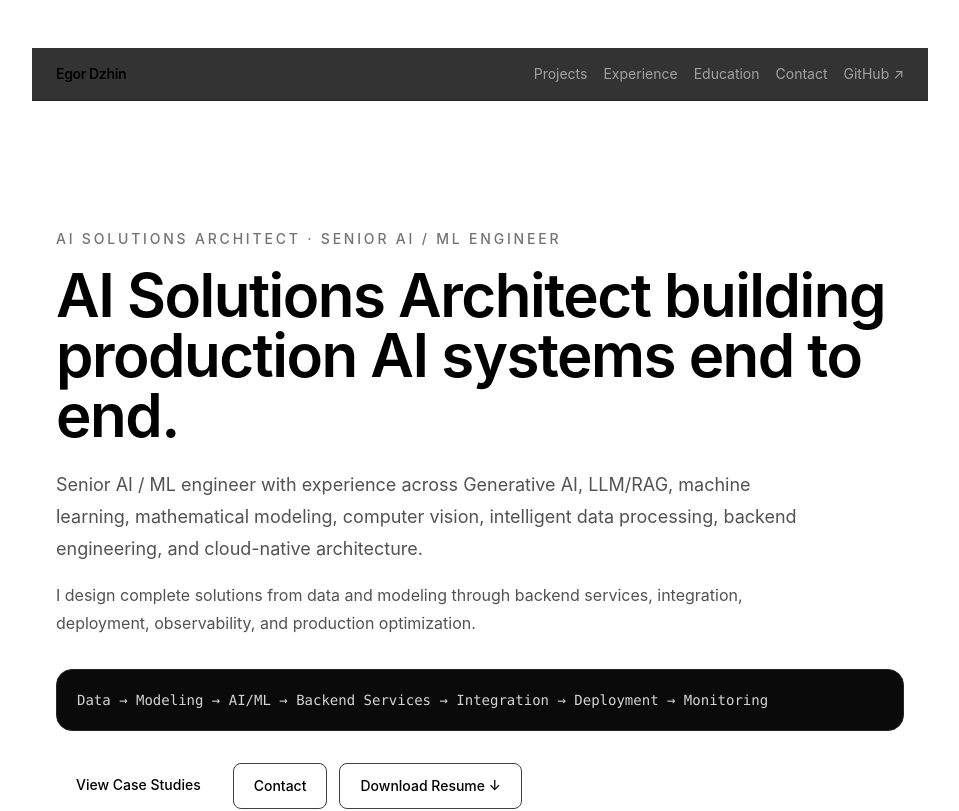
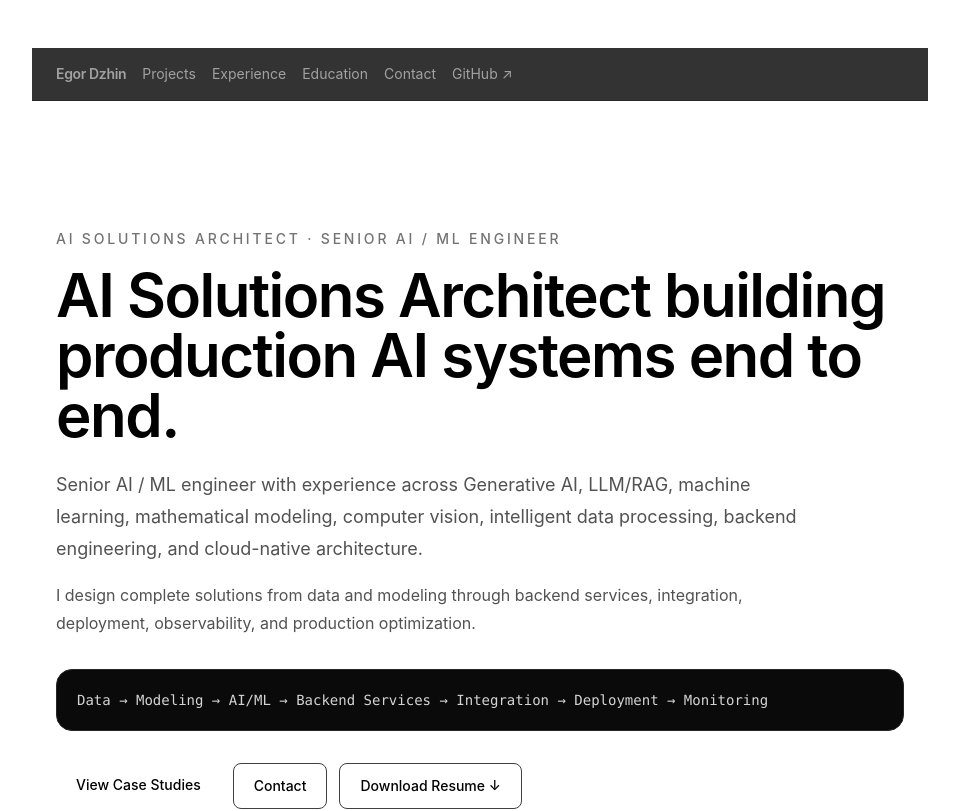
Before and after one commit to egorjin/ai-solutions-architect-portfolio, a Next.js app: page / in a window 1280 px wide. Shown: the top 811 px of the page, without its empty margins (160-1119 px from the left). Built offline with nearby package versions, Linux system fonts and the light colour scheme.

Commit message:
Confirm page.tsx

```diff
--- a/app/page.tsx
+++ b/app/page.tsx
@@ -103,7 +103,7 @@ export default function Page() {
   return (
     <div className="space-y-24">
       <nav className="sticky top-0 z-50 -mx-6 border-b border-neutral-800 bg-black/80 px-6 py-4 backdrop-blur">
-        <div className="mx-auto flex max-w-4xl items-center justify-between gap-4">
+        <div className="flex flex-wrap items-center gap-4 text-sm text-neutral-400">
           <a href="#" className="text-sm font-semibold tracking-tight">
             Egor Dzhin
           </a>
```
